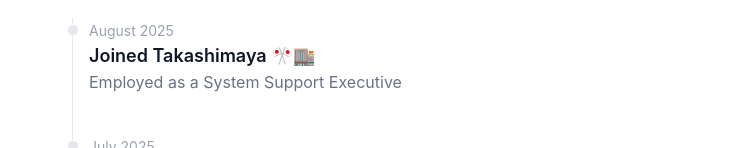
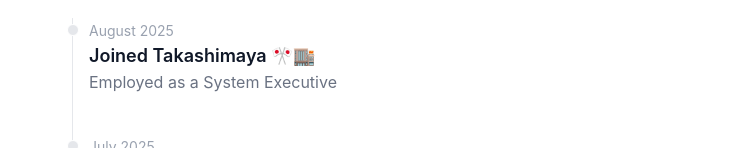
Before and after one commit to gontay/my-nextjs-webportfolio, a Next.js app: page / in a window 1280 px wide. Shown: the part 652-800 px from the top of the page, without its empty margins (272-1007 px from the left). Built offline with nearby package versions, Linux system fonts and the light colour scheme.

Commit message:
Changed Timeline

```diff
--- a/components/global/Timeline.tsx
+++ b/components/global/Timeline.tsx
@@ -12,7 +12,7 @@ const Timeline = (props: Props) => {
             <div className="absolute w-3 h-3 bg-gray-200 rounded-full mt-1.5 -start-1.5 border border-white dark:border-gray-900 dark:bg-gray-700"></div>
             <time className="mb-1 text-sm font-normal leading-none text-gray-400 dark:text-gray-500">August 2025</time>
             <h3 className="text-lg font-semibold text-gray-900 dark:text-white">Joined Takashimaya 🎌🏬</h3>
-            <p className="mb-4 text-base font-normal text-gray-500 dark:text-gray-400">Employed as a System Support Executive</p>
+            <p className="mb-4 text-base font-normal text-gray-500 dark:text-gray-400">Employed as a System Executive</p>
         </li>
         <li className="mb-10 ms-4">
             <div className="absolute w-3 h-3 bg-gray-200 rounded-full mt-1.5 -start-1.5 border border-white dark:border-gray-900 dark:bg-gray-700"></div>
```
